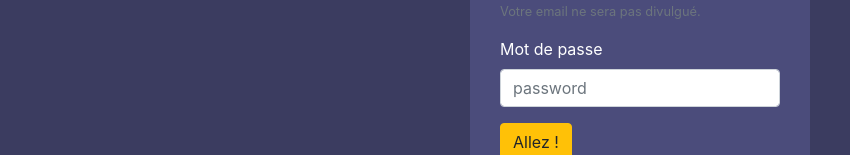
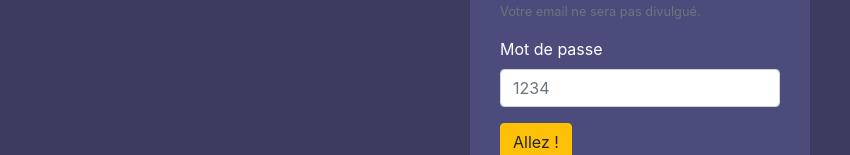
Before and after one commit to OnyJ/PetitBacAppReact, a React (Create React App) app: page /login in a window 1280 px wide. Shown: the part 410-565 px from the top of the page, without its empty margins (0-850 px from the left). Built offline with nearby package versions, Linux system fonts and the light colour scheme.

Commit message:
add translation

```diff
--- a/src/authentication/pages/Login.jsx
+++ b/src/authentication/pages/Login.jsx
@@ -48,7 +48,7 @@ const Login = () => {
                 <Form.Label>Mot de passe</Form.Label>
                 <Form.Control
                   type="password"
-                  placeholder="password"
+                  placeholder="1234"
                   value={password}
                   onChange={(e) => setPassword(e.target.value)}
                   required
```
